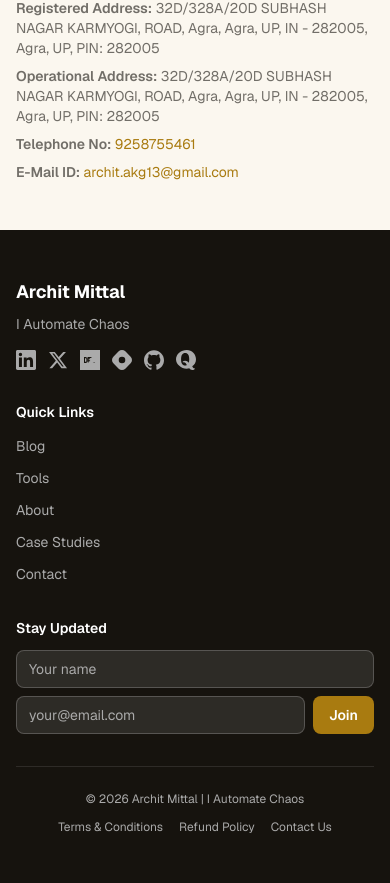
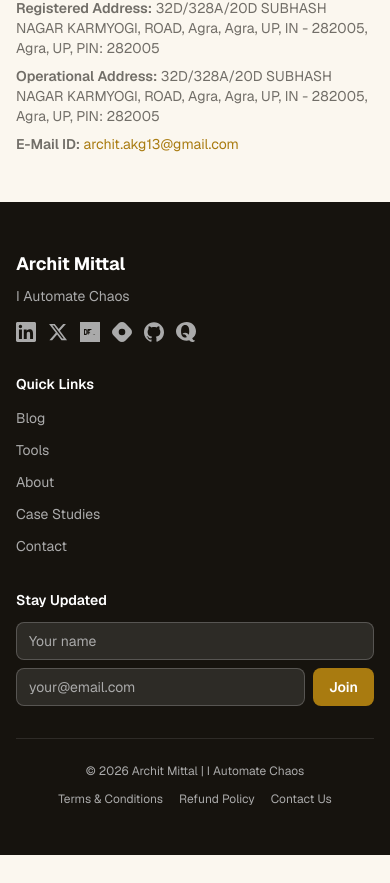
Before and after one commit to archit-akg13/architmittal.com, a Next.js app: page /contact in a window 390 px wide. Shown: the part 1596-2479 px from the top of the page. After the commit the page ends 2451 px from the top, so only its background shows below. Built offline with nearby package versions, Linux system fonts and the light colour scheme; no server answers.

Commit message:
Remove phone number from contact page

```diff
--- a/app/contact/page.tsx
+++ b/app/contact/page.tsx
@@ -67,7 +67,6 @@ export default function ContactPage() {
           <p><span className="font-semibold">Merchant Legal entity name:</span> AUTOMATE ALGOS PRIVATE LIMITED</p>
           <p><span className="font-semibold">Registered Address:</span> 32D/328A/20D SUBHASH NAGAR KARMYOGI, ROAD, Agra, Agra, UP, IN - 282005, Agra, UP, PIN: 282005</p>
           <p><span className="font-semibold">Operational Address:</span> 32D/328A/20D SUBHASH NAGAR KARMYOGI, ROAD, Agra, Agra, UP, IN - 282005, Agra, UP, PIN: 282005</p>
-          <p><span className="font-semibold">Telephone No:</span> <a href="tel:+919258755461" className="text-lime hover:text-lime-dark transition-colors">9258755461</a></p>
           <p><span className="font-semibold">E-Mail ID:</span> <a href={`mailto:${SITE_EMAIL}`} className="text-lime hover:text-lime-dark transition-colors">{SITE_EMAIL}</a></p>
         </div>
       </section>
```
